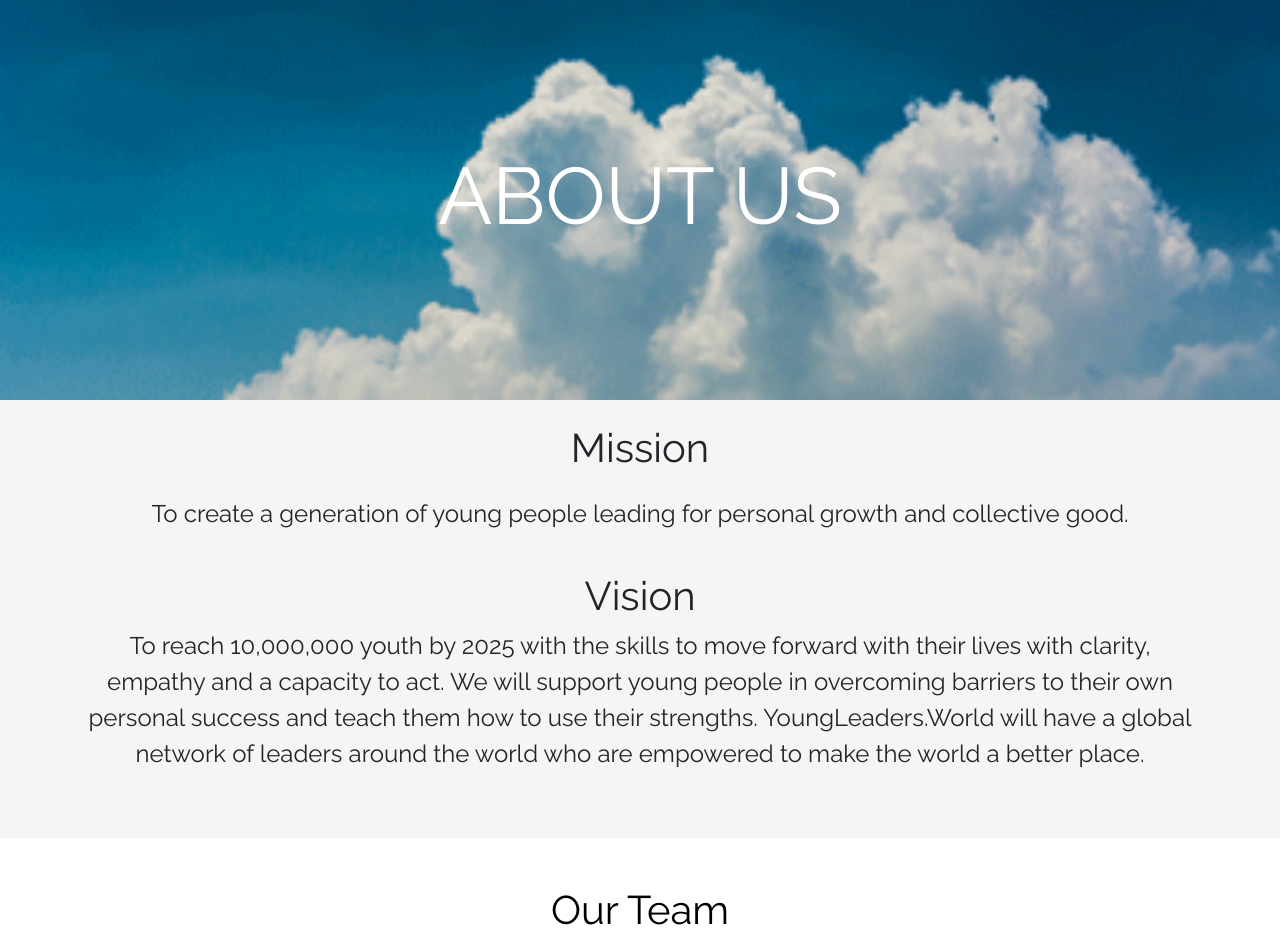
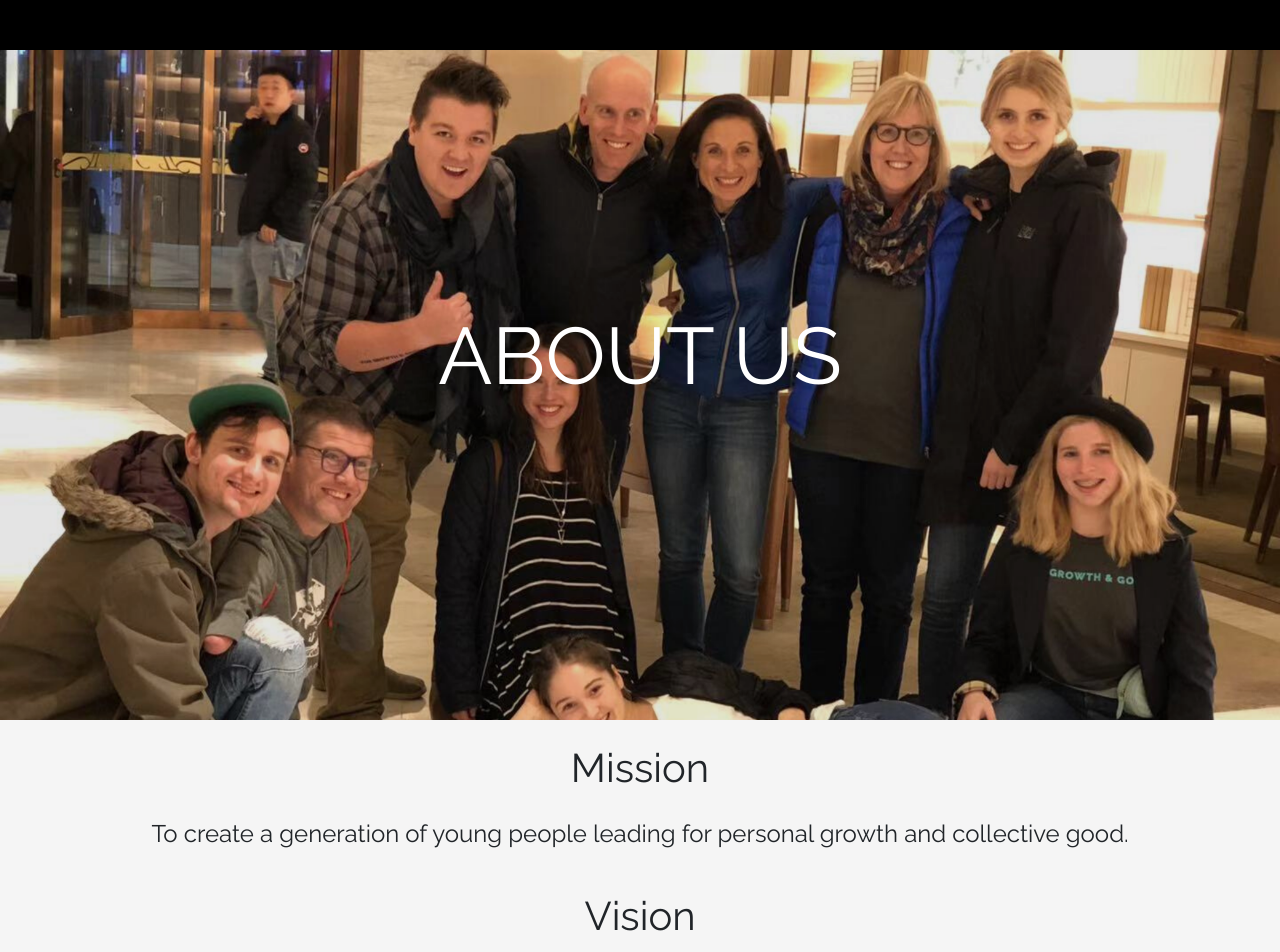
Before and after one commit to jomibitancor/youngleaders, a Flask app: page /about in a window 1280 px wide. Shown: the part 101-1053 px from the top of the page. Run offline with Flask 2, Linux system fonts and the light colour scheme; style sheets or scripts are compiled from the project's sources; some libraries are stand-ins or nearby versions.

Commit message:
right pictures

```diff
--- a/static/css/page02_about.css
+++ b/static/css/page02_about.css
@@ -163,6 +163,10 @@ nav .nav-link {
   font-size: 1.25rem;
 }
 
+#introduction strong {
+  font-weight: bold;
+}
+
 #footer {
   text-align: center;
   color: white;
@@ -210,11 +214,12 @@ nav .nav-link {
 }
 
 #header .background-container {
-  background: #000 url(../img/clouds.gif) no-repeat;
-  background-size: cover;
+  background: #000 url(../img/about/about_picture.png) no-repeat;
+  background-size: contain;
   width: 100%;
-  height: 50vh;
-  background-position: center;
+  height: 90vh;
+  background-position-x: center;
+  background-position-y: 50px;
   color: white;
   position: relative;
   z-index: 0;
--- a/static/css/page08_contact.css
+++ b/static/css/page08_contact.css
@@ -163,6 +163,10 @@ nav .nav-link {
   font-size: 1.25rem;
 }
 
+#introduction strong {
+  font-weight: bold;
+}
+
 #footer {
   text-align: center;
   color: white;
--- a/static/scss/page02_about.scss
+++ b/static/scss/page02_about.scss
@@ -9,11 +9,12 @@
 
 #header{
     .background-container{
-    background: #000 url(../img/clouds.gif) no-repeat;
-    background-size: cover;
+    background: #000 url(../img/about/about_picture.png) no-repeat;
+    background-size: contain;
     width: 100%;
-    height: 50vh;
-    background-position: center;
+    height: 90vh;
+    background-position-x: center;
+    background-position-y: 50px;
     color: white;
     position: relative;
     z-index: 0;
--- a/templates/page01_main.html
+++ b/templates/page01_main.html
@@ -33,7 +33,7 @@
         <p class="roboto text-left">&emsp; We are an international non-profit organization focused on helping youth get clear on the leadership skills needed to create a great life. We connect and teach through on-line learning, conferences, talks and annual massive summits of student leaders.  Choose the way the best suits you and let’s get to work on creating a better life for you and your community. </p>
         <div class="row mt-5 align-items-center justify-content-center">
             <div class="col">
-                <img src="{{url_for('static',filename='img/contact/team_picture.jpg')}}" alt="">
+                <img src="{{url_for('static',filename='img/main/team_picture_ground.jpg')}}" alt="">
             </div>
             <div class="col text-left">
                 <p class="roboto">Our mission is to create an entire generation of young people focused on personal growth and collective good.</p>
--- a/templates/page09_courses.html
+++ b/templates/page09_courses.html
@@ -27,7 +27,7 @@
     </div>
 
     <div class="course container">
-        <img class="course-img" style="padding-top: 50px; width: 70%; height: 100%;" src="{{ url_for('static', filename='img/course/clarity_and_confidence.jpg') }}" alt="" id="mindset-photo">
+        <img class="course-img" style="padding-top: 50px; width: 70%; height: 100%;" src="{{ url_for('static', filename='img/course/clear_on_you.jpg') }}" alt="" id="mindset-photo">
         <div class="course-desc">
             <h1 class="course-title raleway"> <strong>Leadership: <br> Getting Clear On You</strong> <br></h1>
             <p class="roboto">
@@ -53,7 +53,7 @@
     </div>
 
     <div class="course container">
-        <img class="course-img" style="padding-top: 50px; width: 70%; height: 100%;" src="{{ url_for('static', filename='img/course/clarity_and_confidence.jpg') }}" alt="" id="mindset-photo">
+        <img class="course-img" style="padding-top: 50px; width: 70%; height: 100%;" src="{{ url_for('static', filename='img/course/motivation.jpg') }}" alt="" id="mindset-photo">
         <div class="course-desc">
             <h1 class="course-title raleway"> <strong>Leadership: <br> Motivation</strong> <br> Getting Direction and Motivation to Launch into a Great Life. </h1>
             <p class="roboto">
```
Also changed, not shown: static/img/about/about_picture.png (added), static/img/about/about_picture_1.jpg (added), static/img/course/clear_on_you.jpg (added), static/img/course/motivation.jpg (added), static/img/main/team_picture_ground.jpg (added), 2 other files.
